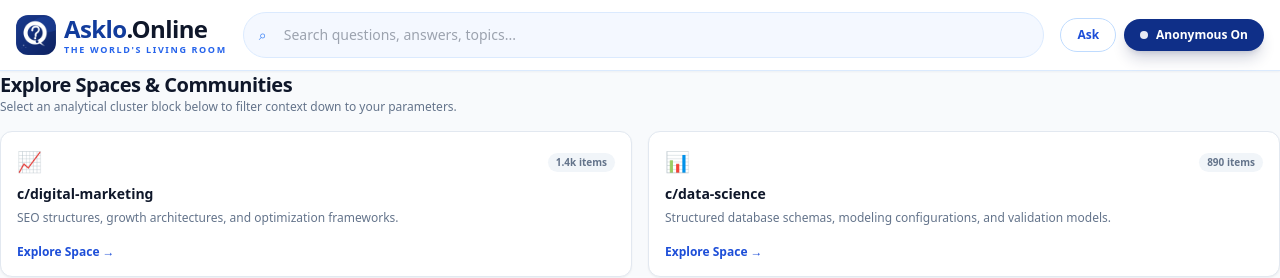
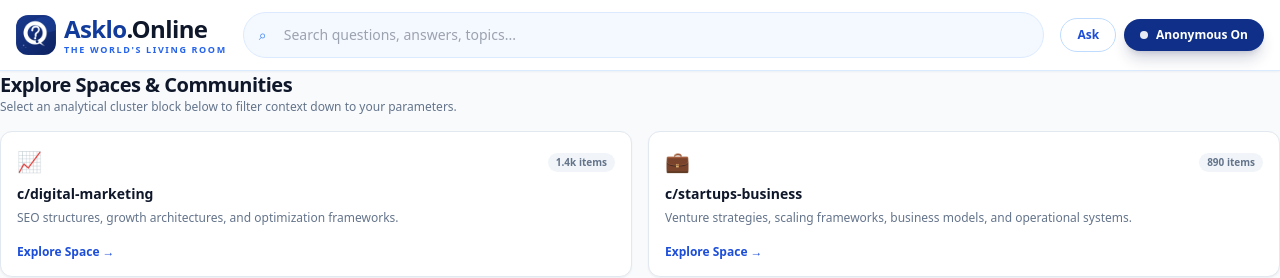
Before and after one commit to askloonline-maker/portfolio-website, a Next.js app: page /categories in a window 1280 px wide. Shown: the top 278 px of the page. Built offline with nearby package versions, Linux system fonts and the light colour scheme.

Commit message:
Update CategoryGrid.tsx

```diff
--- a/components/CategoryGrid.tsx
+++ b/components/CategoryGrid.tsx
@@ -3,7 +3,7 @@ import CategoryCard from "./CategoryCard";
 
 const TOPICS = [
   { name: "Digital Marketing", slug: "digital-marketing", count: "1.4k", description: "SEO structures, growth architectures, and optimization frameworks.", indicator: "📈" },
-  { name: "Data Science", slug: "data-science", count: "890", description: "Structured database schemas, modeling configurations, and validation models.", indicator: "📊" },
+  { name: "Startups & Business", slug: "startups-business", count: "890", description: "Venture strategies, scaling frameworks, business models, and operational systems.", indicator: "💼" },
   { name: "Artificial Intelligence", slug: "artificial-intelligence", count: "2.1k", description: "Large Language Models, deployment patterns, and operational systems.", indicator: "🤖" },
   { name: "General Tech", slug: "tech", count: "3.4k", description: "Next.js configurations, environment structures, and operational frameworks.", indicator: "💻" }
 ];
```
